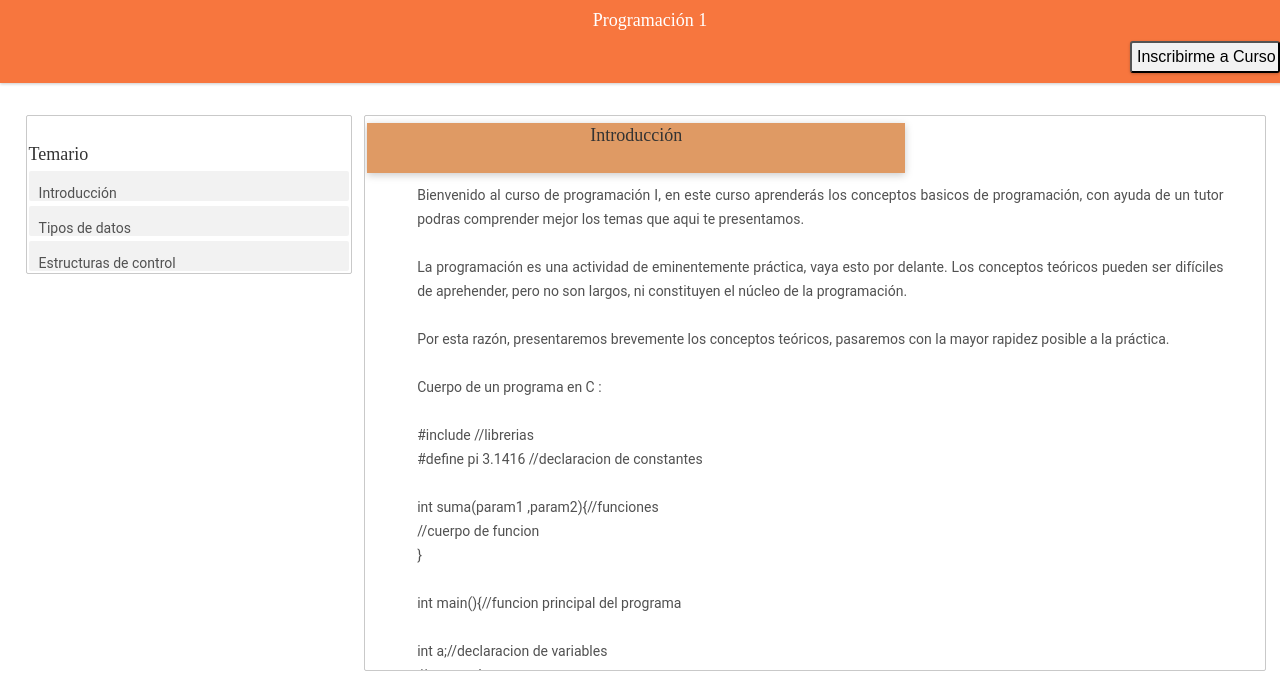
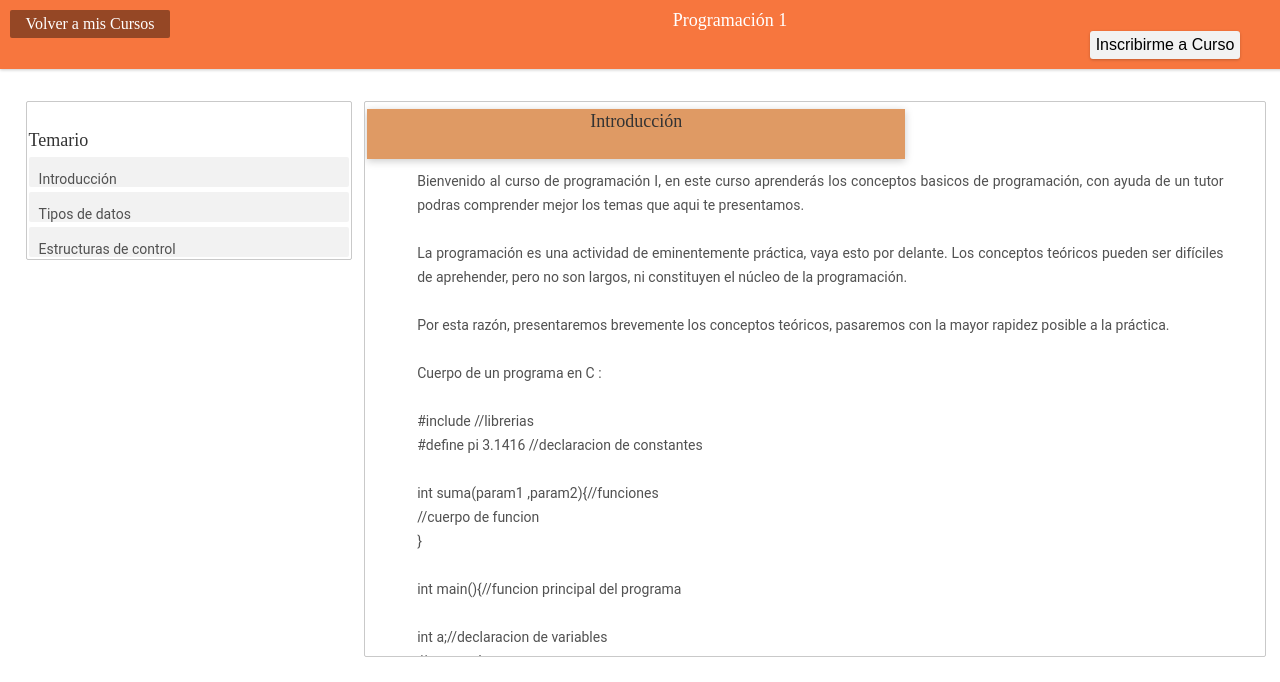
Before and after one commit to naujraliuga/APWE, a PHP site: page /cursoProgramacionI.php in a window 1280 px wide. Shown: the top 682 px of the page. Run offline with PHP 8.4, Linux system fonts and the light colour scheme; the visitor is signed in with stand-in values (Sample User, id 1).

Commit message:
boton volver a cursos

```diff
--- a/css/style_curso.css
+++ b/css/style_curso.css
@@ -228,16 +228,17 @@ body{
 	height: 100%;
 }
 
-#containerAddGrupo{
+.containerAddGrupo{
 
 	width: 150px;
 	height: auto;
 	padding: 5px;
     position: relative;
     float: right;
-    margin-right: 10px;
-    margin-top: 10px;
+    margin-right: 50px;
+    margin-top: 0px;
     background-color: #f2f2f2;
+    border: none;
     font-size: 16px;
     border-radius: 3px;
     color: #000;
@@ -255,3 +256,21 @@ body{
 
 	display: none;
 }
+
+.volver{
+
+	width: 150px;
+	height: auto;
+	padding: 5px;
+	background-color: rgba(0,0,0,0.4);
+	position: relative;
+	float: left;
+	text-decoration: none;
+	font-size: 16px;
+	border-radius: 2px;
+}
+
+a, a:visited{
+
+	color: #fff;
+}
--- a/cursoCalculodiferencial.php
+++ b/cursoCalculodiferencial.php
@@ -12,6 +12,7 @@
 </head>
 <body style="text-aling:justify;">
         <section id="title">
+        <a href="usuario.php#_grupos"class="volver">Volver a mis Cursos</a>
         C&aacute;lculo Diferencial
 
         <?php
--- a/cursoProgramacionI.php
+++ b/cursoProgramacionI.php
@@ -14,18 +14,19 @@
 
     <div id="container-main">
         <section id="title">Programaci&oacute;n 1
+        <a href="usuario.php#_grupos"class="volver">Volver a mis Cursos</a>
         <?php
                 if(empty($_SESSION['sesionUsuario']))
-                  echo '<a href="index.php#acceso"><div id="containerAddGrupo"> Inscribirme a Curso</div></a>';
+                  echo '<a href="index.php#acceso"><div class="containerAddGrupo"> Inscribirme a Curso</div></a>';
                 else{
 
                   if(verificarCurso($_SESSION['sesionUsuario'],$idCurso))
-                   echo '<div id="containerAddGrupo">Inscrito</div>';
+                   echo '<div class="containerAddGrupo">Inscrito</div>';
                   else{
                     echo '<form action="altaCurso.php" method="POST">';
                     echo '<input type="text" name="matricula" value="'.$_SESSION['sesionUsuario'].'"'.'class="oculto">';
                     echo '<input type="text" name="idCurso" value="'.$idCurso.'"'.'class="oculto">';
-                    echo '<input type="submit" id="containerAddGrupo" value="Inscribirme a Curso" class="btn">';
+                    echo '<input type="submit" class="containerAddGrupo" value="Inscribirme a Curso">';
                     echo '</form>';
                   }
                 }
```
Also changed, not shown: css/style_curso1.css (+18 -0 lines), css/style_main.css (+18 -5 lines), css/style_usuario.css (+6 -6 lines), registro.php (+7 -11 lines), usuario.php (+12 -12 lines).
